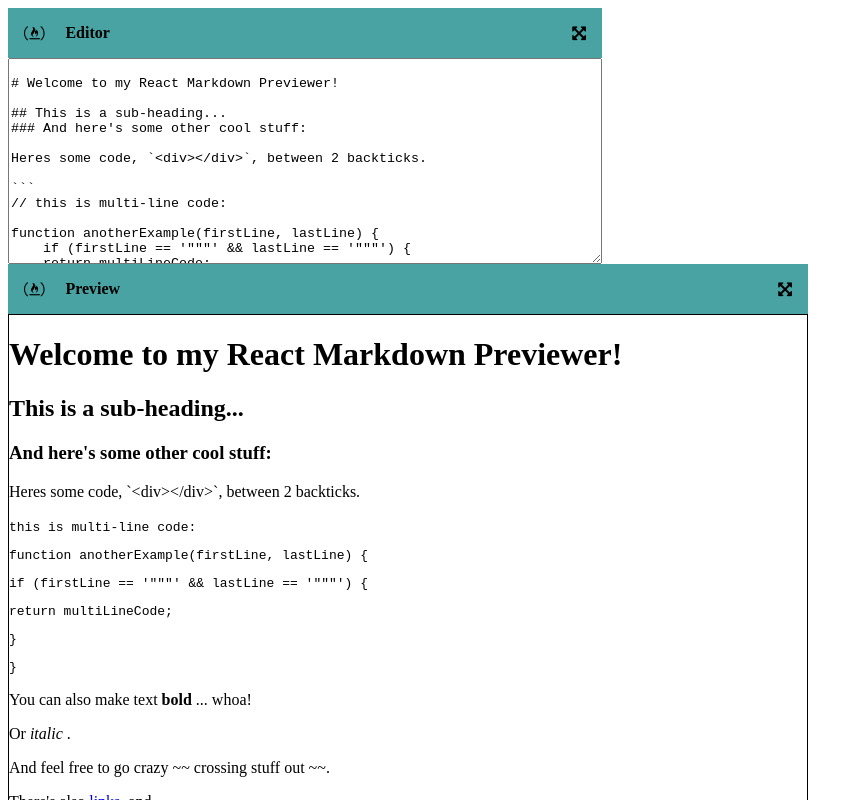
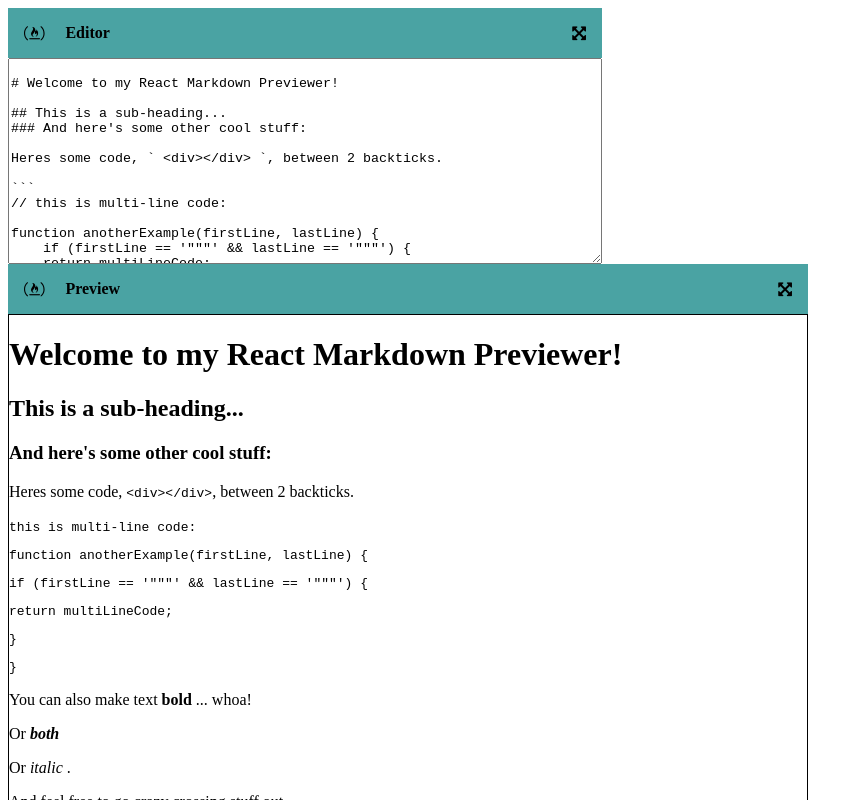
Before and after one commit to ChekeGT/Markdown-Previewer, a React (Vite) app: page / in a window 1280 px wide. Shown: the top 800 px of the page, without its empty margins (0-863 px from the left). Built offline with nearby package versions, Linux system fonts and the light colour scheme.

Commit message:
Fixed some minor errors and added support for (bold and italic markdown) and (crossed txt markdown)

```diff
--- a/src/components/Editor.jsx
+++ b/src/components/Editor.jsx
@@ -1,7 +1,6 @@
 import { useEffect, useState } from "react"
 import ComponentHeader from "./ComponentHeader"
 import '../sass/Editor.sass'
-import txtPath from "./defaultTxt.txt"
 
 const defaultTxt = `
 # Welcome to my React Markdown Previewer!
@@ -9,7 +8,7 @@
 ## This is a sub-heading...
 ### And here's some other cool stuff:
 
-Heres some code, \`<div></div>\`, between 2 backticks.
+Heres some code, \` <div></div> \`, between 2 backticks.
 
 \`\`\`
 // this is multi-line code:
@@ -22,6 +21,7 @@
 \`\`\`
 
 You can also make text ** bold **... whoa!
+Or *. both .*
 Or * italic *.
 And feel free to go crazy ~~ crossing stuff out ~~.
 
--- a/src/components/Preview.jsx
+++ b/src/components/Preview.jsx
@@ -564,6 +564,20 @@
                 transformFunction: ((txt) => (<i>{txt.replace(/(^\*)/, '').replace(/\*$/, '')}</i>)),
             },
             {
+                regex: /(\*\. [^*.]+ \.\*)/g,
+                detectFunction: function(line){
+                    return this.regex.test(line)
+                },
+                transformFunction:  txt => (<i><strong>{txt.replace(/^(\*\.)|(\.\*)$/g, '')}</strong></i>)
+            },
+            {
+                regex: /(~~ [^~]+ ~~)/g,
+                detectFunction: function(line){
+                    return this.regex.test(line)
+                },
+                transformFunction: txt => <s>{txt.replace(/^(~~)|(~~)$/g, '')}</s>
+            },
+            {
                 regex: /(`{1,3} [^`]+ `{1,3})/g,
                 detectFunction: function (line){
                     return this.regex.test(line)
```
